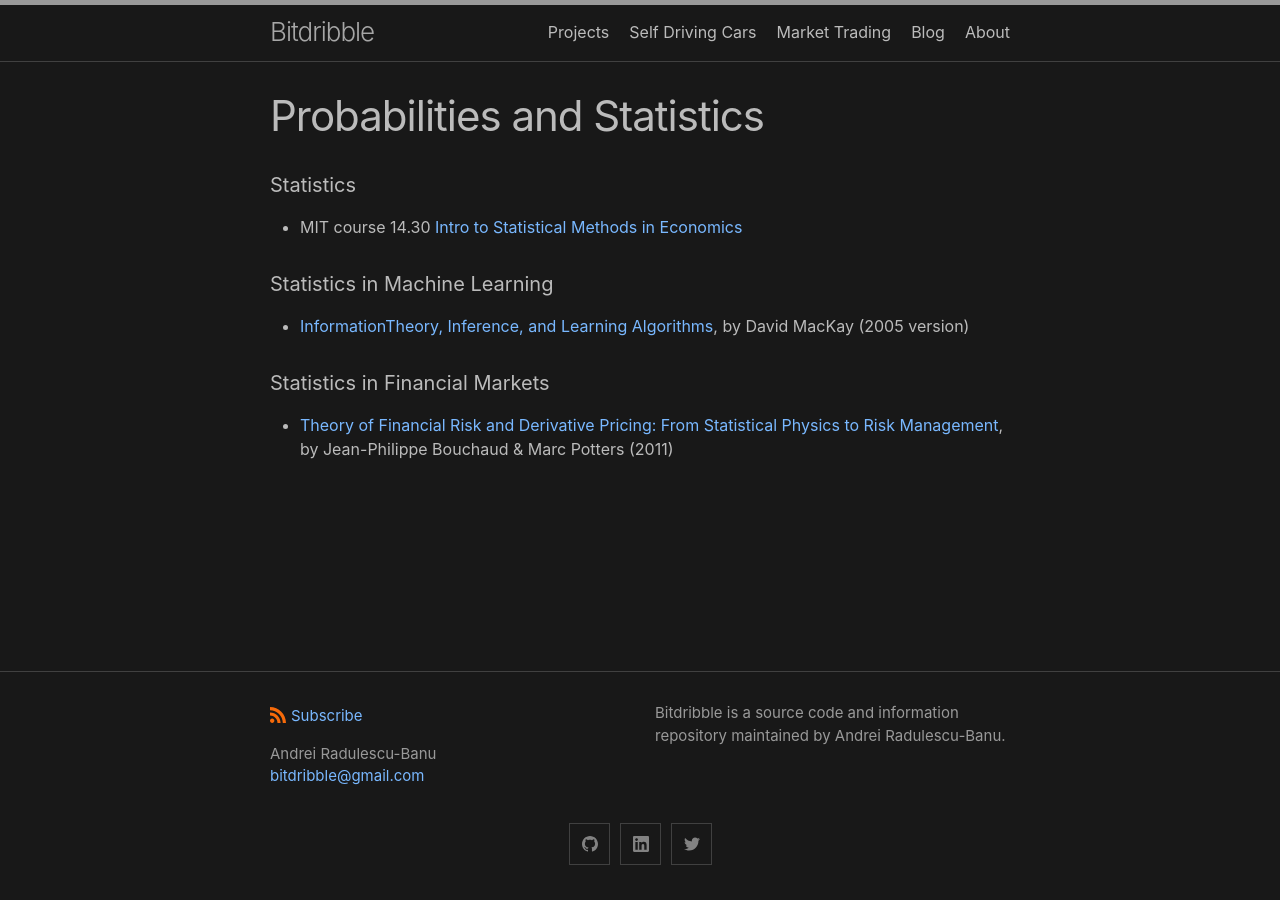
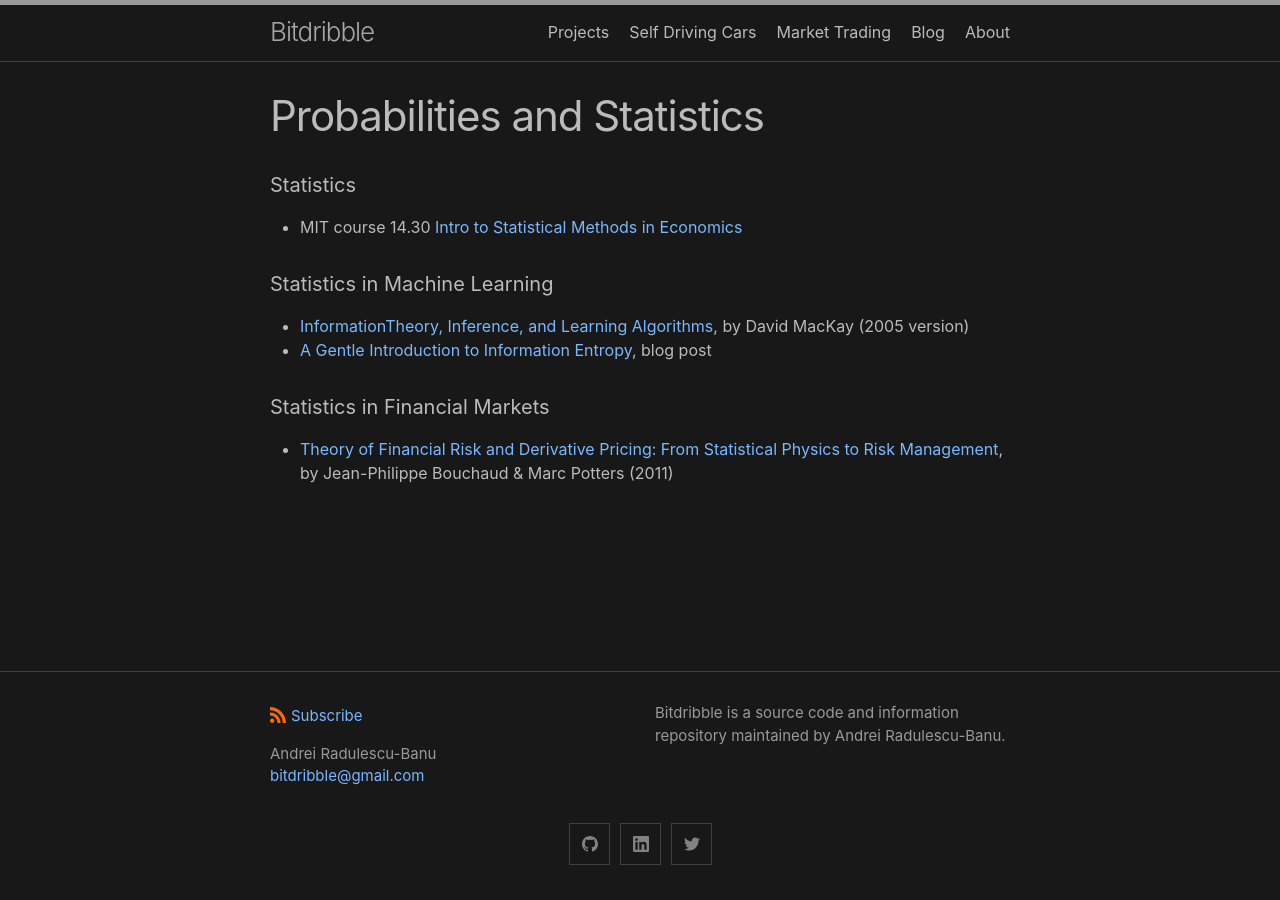
Before and after one commit to analytiq-hub/sigagent.github.io, a Jekyll site: the page built from probabilities_and_statistics.md, in a window 1280 px wide. Built offline with Jekyll 4.4.1, drawn with Linux system fonts in a browser that asks for light colours.

Commit message:
*** empty log message ***

```diff
--- a/probabilities_and_statistics.md
+++ b/probabilities_and_statistics.md
@@ -9,6 +9,7 @@ permalink: /probabilities_and_statistics/
 
 #### Statistics in Machine Learning
 * [InformationTheory, Inference, and Learning Algorithms](https://www.inference.org.uk/itprnn/book.pdf), by David MacKay (2005 version)
+* [A Gentle Introduction to Information Entropy](https://machinelearningmastery.com/what-is-information-entropy/), blog post
 
 #### Statistics in Financial Markets
 * <a href="https://www.amazon.com/Theory-Financial-Risk-Derivative-Pricing/dp/0521263360/ref=sr_1_1?keywords=Theory+of+Financial+Risk+and+Derivative+Pricing&qid=1578282931&s=books&sr=1-1">Theory of Financial Risk and Derivative Pricing: From Statistical Physics to Risk Management</a>, by Jean-Philippe Bouchaud & Marc Potters (2011)
```
